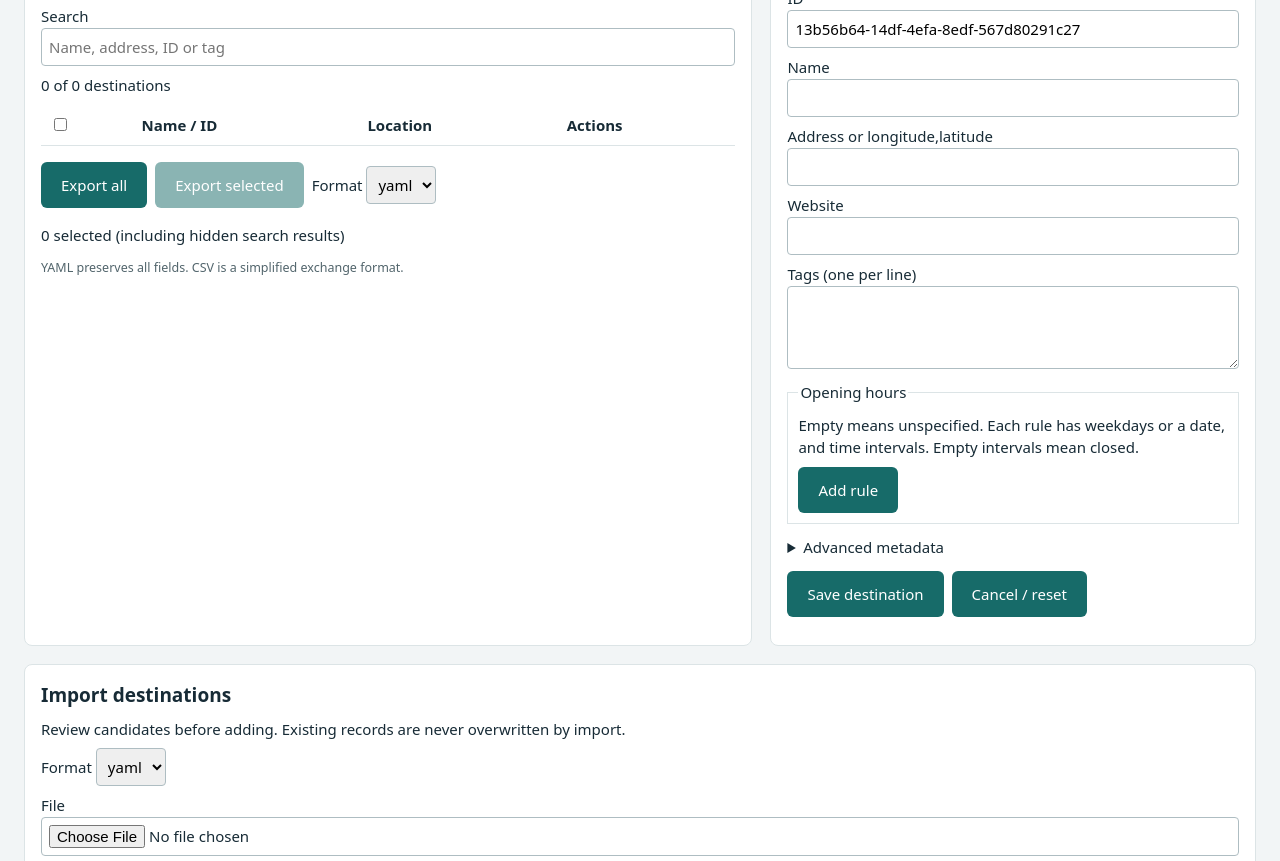
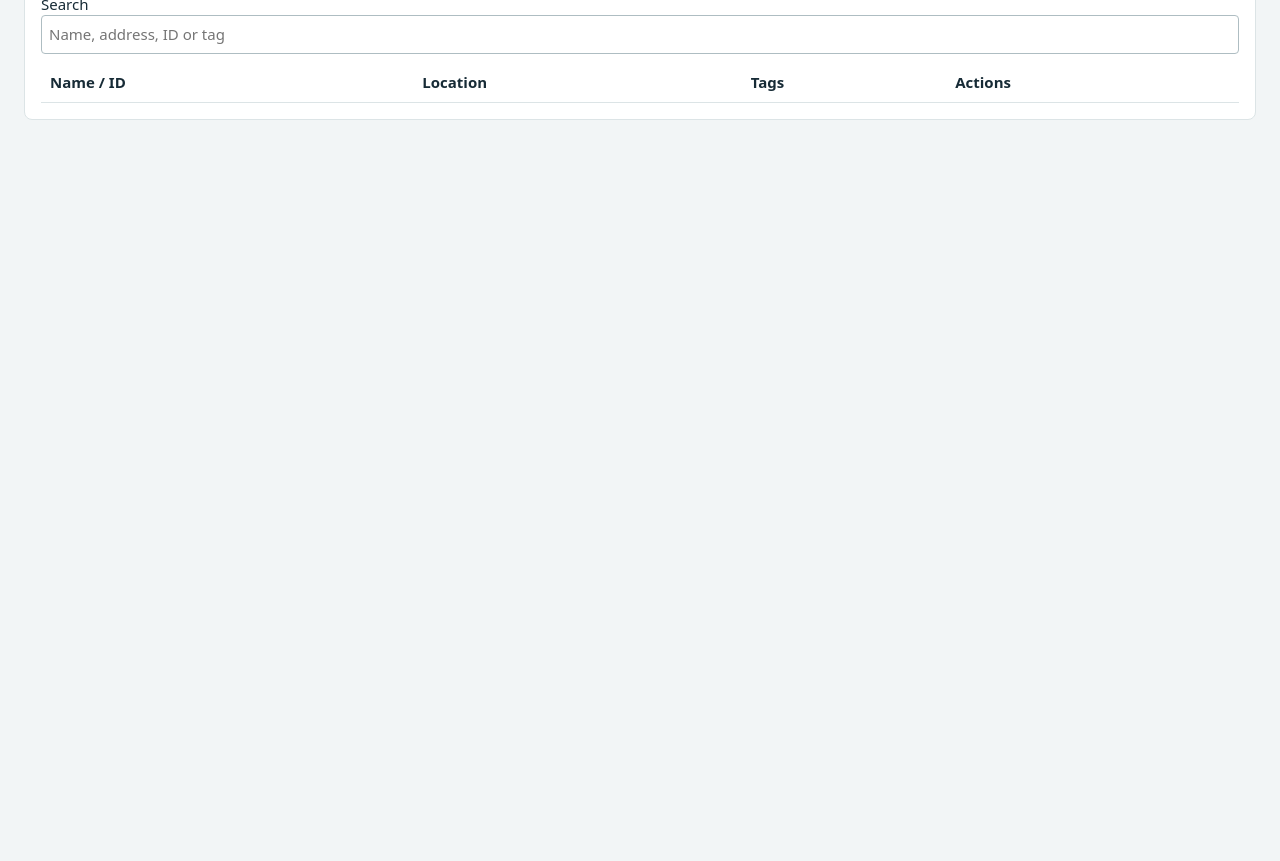
Before and after one commit to dondemaio/tourguide, a plain HTML site: page src/web/destinations.html in a window 1280 px wide. Shown: the part 216-1077 px from the top of the page. After the commit the page ends 800 px from the top, so only its background shows below. Drawn offline with Linux system fonts and the light colour scheme; files that its build step writes are made by us from their sources; no server answers; files whose address does not match are found by name.

Commit message:
Focus destination UI on catalog and contextual editor

```diff
--- a/src/web/destinations.html
+++ b/src/web/destinations.html
@@ -2,20 +2,16 @@
 <html lang="en"><head><meta charset="utf-8"><meta name="viewport" content="width=device-width, initial-scale=1">
 <title>Destinations — Tourguide</title><link rel="stylesheet" href="/static/style.css"><link rel="stylesheet" href="/static/destinations.css"><script defer src="/static/destinations.js"></script></head>
 <body><header><h1>Tourguide</h1><nav><a href="/">Route planner</a> · <a href="/destinations" aria-current="page">Destinations</a> · <a href="/docs">API documentation</a></nav></header>
-<main><h2>Destination repository</h2><p id="notice" role="status" aria-live="polite"></p>
-<div class="workspace"><section class="panel"><div class="toolbar"><h2>Destinations</h2><button id="new">New destination</button></div>
+<main><p id="notice" role="status" aria-live="polite">Loading destinations…</p>
+<section class="panel"><div class="toolbar"><h2>Destination catalog</h2><div class="actions"><button id="reload" type="button">Refresh</button><button id="new" type="button">+ New destination</button></div></div>
 <label>Search <input id="search" type="search" placeholder="Name, address, ID or tag"></label><p id="count"></p>
-<div class="table-scroll"><table><thead><tr><th scope="col"><input id="select-visible" type="checkbox" aria-label="Select visible destinations"></th><th scope="col">Name / ID</th><th scope="col">Location</th><th scope="col">Actions</th></tr></thead><tbody id="records"></tbody></table></div>
-<div class="actions"><button id="export-all">Export all</button><button id="export-selected">Export selected</button><label>Format <select id="export-format"><option>yaml</option><option>csv</option></select></label></div><p id="selection"></p><small>YAML preserves all fields. CSV is a simplified exchange format.</small></section>
-<section class="panel"><h2 id="editor-title">New destination</h2><form id="editor">
+<div class="table-scroll"><table><thead><tr><th scope="col">Name / ID</th><th scope="col">Location</th><th scope="col">Tags</th><th scope="col">Actions</th></tr></thead><tbody id="records"></tbody></table></div>
+</section>
+<dialog id="drawer" aria-labelledby="editor-title"><div class="toolbar"><h2 id="editor-title">New destination</h2><button id="close" type="button" aria-label="Close editor">×</button></div><p id="editor-error" class="error" role="alert"></p><form id="editor">
 <label>ID <input id="record-id" required pattern="[A-Za-z0-9_\-][A-Za-z0-9_.\-]*"></label>
 <label>Name <input id="name" required></label><label>Address or longitude,latitude <input id="location"></label>
 <label>Website <input id="website"></label><label>Tags (one per line)<textarea id="tags" rows="3"></textarea></label>
 <fieldset><legend>Opening hours</legend><p>Empty means unspecified. Each rule has weekdays or a date, and time intervals. Empty intervals mean closed.</p><div id="hours"></div><button type="button" id="add-hours">Add rule</button></fieldset>
 <details><summary>Advanced metadata</summary><label>Provider IDs (JSON object)<textarea id="provider-ids" rows="3"></textarea></label><label>Provenance (JSON object)<textarea id="provenance" rows="4"></textarea></label></details>
-<div class="actions"><button type="submit">Save destination</button><button type="button" id="cancel">Cancel / reset</button></div></form></section></div>
-<section class="panel exchange"><h2>Import destinations</h2><p>Review candidates before adding. Existing records are never overwritten by import.</p>
-<label>Format <select id="import-format"><option>yaml</option><option>csv</option></select></label><label>File <input type="file" id="import-file" accept=".yaml,.yml,.csv,text/plain"></label>
-<label>Or paste content<textarea id="import-content" rows="7"></textarea></label><button id="review">Review import</button>
-<p id="import-summary" role="status"></p><div class="table-scroll"><table><thead><tr><th>Select</th><th>Candidate</th><th>Status</th><th>Details</th></tr></thead><tbody id="candidates"></tbody></table></div><div class="actions"><button id="select-new" disabled>Select all new</button><button id="commit" disabled>Add selected candidates</button></div></section>
+<div class="actions"><button type="submit">Save destination</button><button type="button" id="cancel">Cancel</button></div></form></dialog>
 </main></body></html>
```
